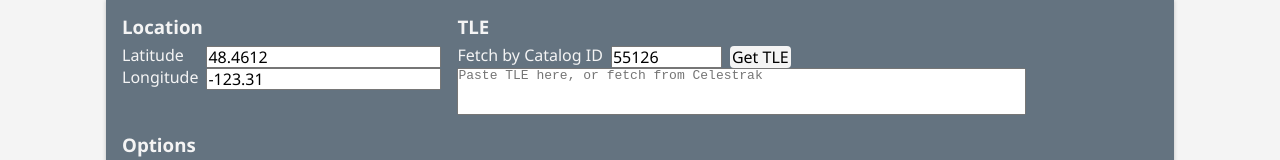
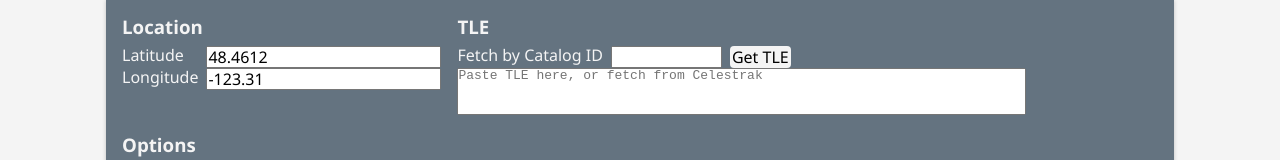
Before and after one commit to tristantarnowski/passtime, a Svelte app: page / in a window 1280 px wide. Shown: the top 160 px of the page. Built offline with nearby package versions, Linux system fonts and the light colour scheme; no server answers.

Commit message:
Get ID and days from query string

```diff
--- a/src/App.svelte
+++ b/src/App.svelte
@@ -13,8 +13,12 @@
     import { degreesLong } from "satellite.js";
 
     let passes: Pass[] = [],
-        tleString = "",
-        catalogNumber = 55126;
+        tleString = "";
+
+    const url = new URL(window.location.href);
+
+    let catalogNumber = catalogNumberFromString(url.searchParams.get("id"));
+
     let sat: Satellite = null;
 
     let observer: Location = {
@@ -22,7 +26,27 @@
         longitude: -123.31,
     };
 
-    let numDays = 3,
+    function catalogNumberFromString(string: string): number {
+        const number = parseInt(string, 10);
+
+        if (0 <= number && number <= 99999) {
+            return number;
+        } else {
+            return null;
+        }
+    }
+
+    function numDaysFromString(string: string): number {
+        const number = parseInt(string, 10);
+
+        if (number > 0) {
+            return number;
+        } else {
+            return null;
+        }
+    }
+
+    let numDays = numDaysFromString(url.searchParams.get("days")) || 3,
         minElev = 15;
 
     async function handleClickTleButton() {
@@ -59,9 +83,11 @@
     }
 
     onMount(() => {
-        handleTleSubmit().then(() => {
-            handleCompute();
-        });
+        if (catalogNumber) {
+            handleTleSubmit().then(() => {
+                handleCompute();
+            });
+        }
     });
 </script>
 
```
